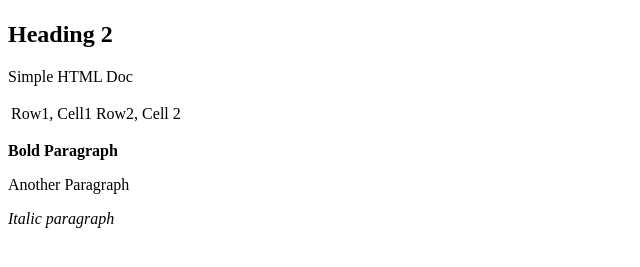
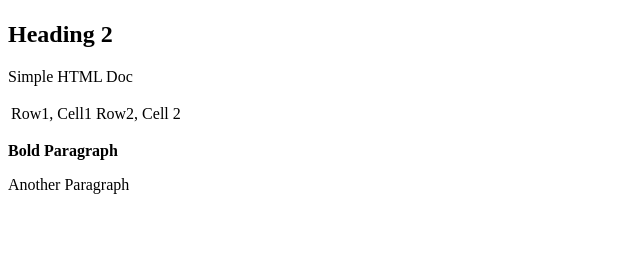
Before and after one commit to sasson2347/Week1-Summer, a plain HTML site: page index.html in a window 1280 px wide. Shown: the part 59-326 px from the top of the page, without its empty margins (0-640 px from the left). Drawn offline with Linux system fonts and the light colour scheme.

Commit message:
Revert "fifth commit"
This reverts commit 793203a8e5ea18aa6a8a8909d1b7fee3e527756c.

```diff
--- a/index.html
+++ b/index.html
@@ -17,6 +17,5 @@
     </table>
     <p><b>Bold Paragraph</b></p>
     <p>Another Paragraph</p>
-    <p><i>Italic paragraph</i></p>
 </body>
 </html>
```
